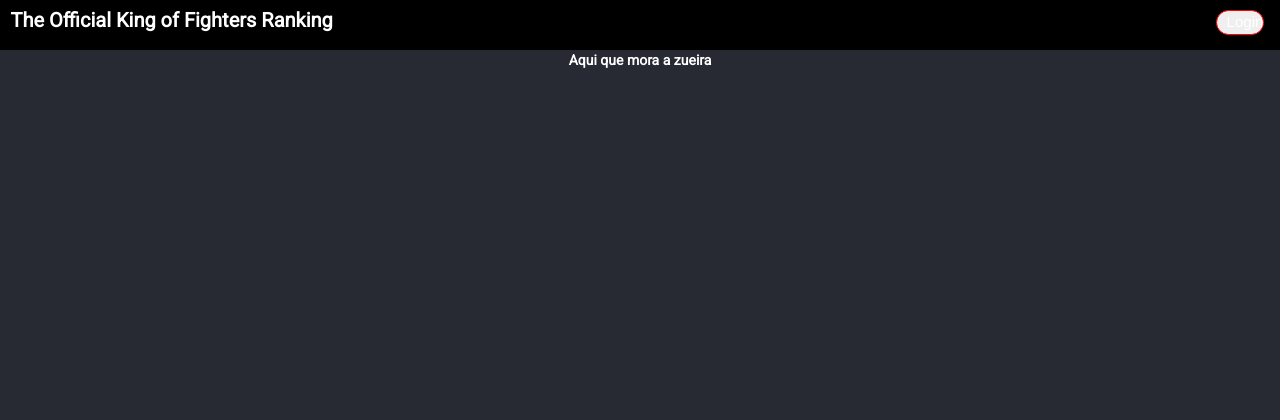
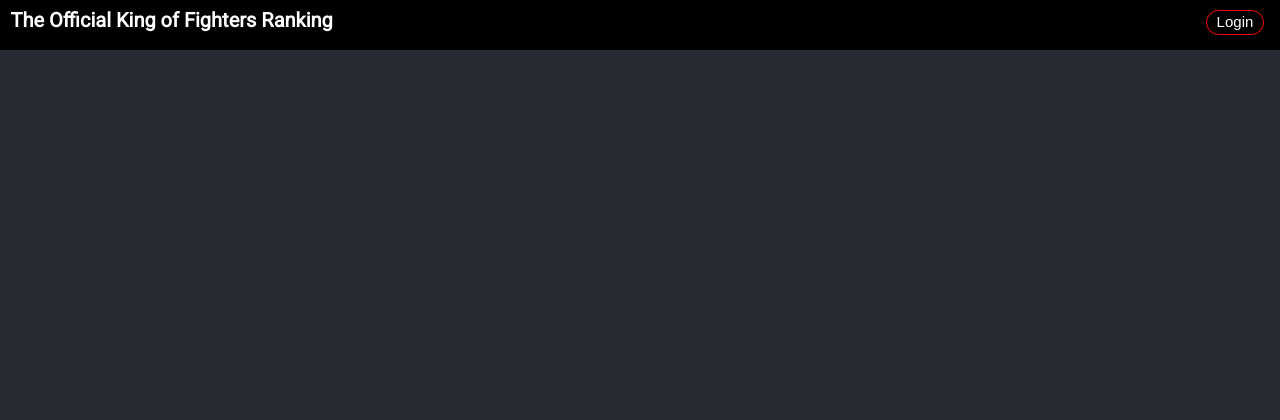
Before and after one commit to yanBrandao/KoF-DiscordBot, a Django app: page / in a window 1280 px wide. Shown: the top 420 px of the page. Run offline with Django 3.2, Linux system fonts and the light colour scheme; some libraries are stand-ins or nearby versions.

Commit message:
[Django-web] Mudança no logo do Browser

```diff
--- a/Django-Web/kof_database/database/templates/database/base.html
+++ b/Django-Web/kof_database/database/templates/database/base.html
@@ -35,7 +35,8 @@
 input{
     border: 1px solid #ff0000;
     border-radius: 15px;
-    padding: 0px 0px 0px 10px;
+    padding: 0px 10px 0px 10px;
+    background-color: rgb(0,0,0);
 }
 
 .myNavbar{
@@ -97,8 +98,8 @@
 <link rel="stylesheet" href="//maxcdn.bootstrapcdn.com/bootstrap/3.2.0/css/bootstrap.min.css">
     <link rel="stylesheet" href="//maxcdn.bootstrapcdn.com/bootstrap/3.2.0/css/bootstrap-theme.min.css">
     <link href="https://fonts.googleapis.com/css?family=Roboto" rel="stylesheet">
-<link rel="shortcut icon" href="https://s3.amazonaws.com/cdn.freshdesk.com/data/helpdesk/attachments/production/27000106947/fav_icon/MX5tLgQaf9-u7ecnIlSoacpxHPv0U3nveQ.png">
-<title>KoF Database</title>
+<link rel="shortcut icon" href="https://vignette.wikia.nocookie.net/snk/images/6/67/The_king_of_fighters_xiv_kof_xiv_logo_3_png_by_zeref_ftx-dadviaf.png/revision/latest?cb=20170617161334">
+<title>KoF Ranking</title>
 </head>
 <body style="background-color: rgb(39,42,51)">
     <div class="myNavbar">
--- a/Django-Web/kof_database/database/templates/database/index.html
+++ b/Django-Web/kof_database/database/templates/database/index.html
@@ -3,7 +3,7 @@
 {% block content %}
 <div class="container">
 
-Aqui que mora a zueira
+
 
 </div>
 
```
